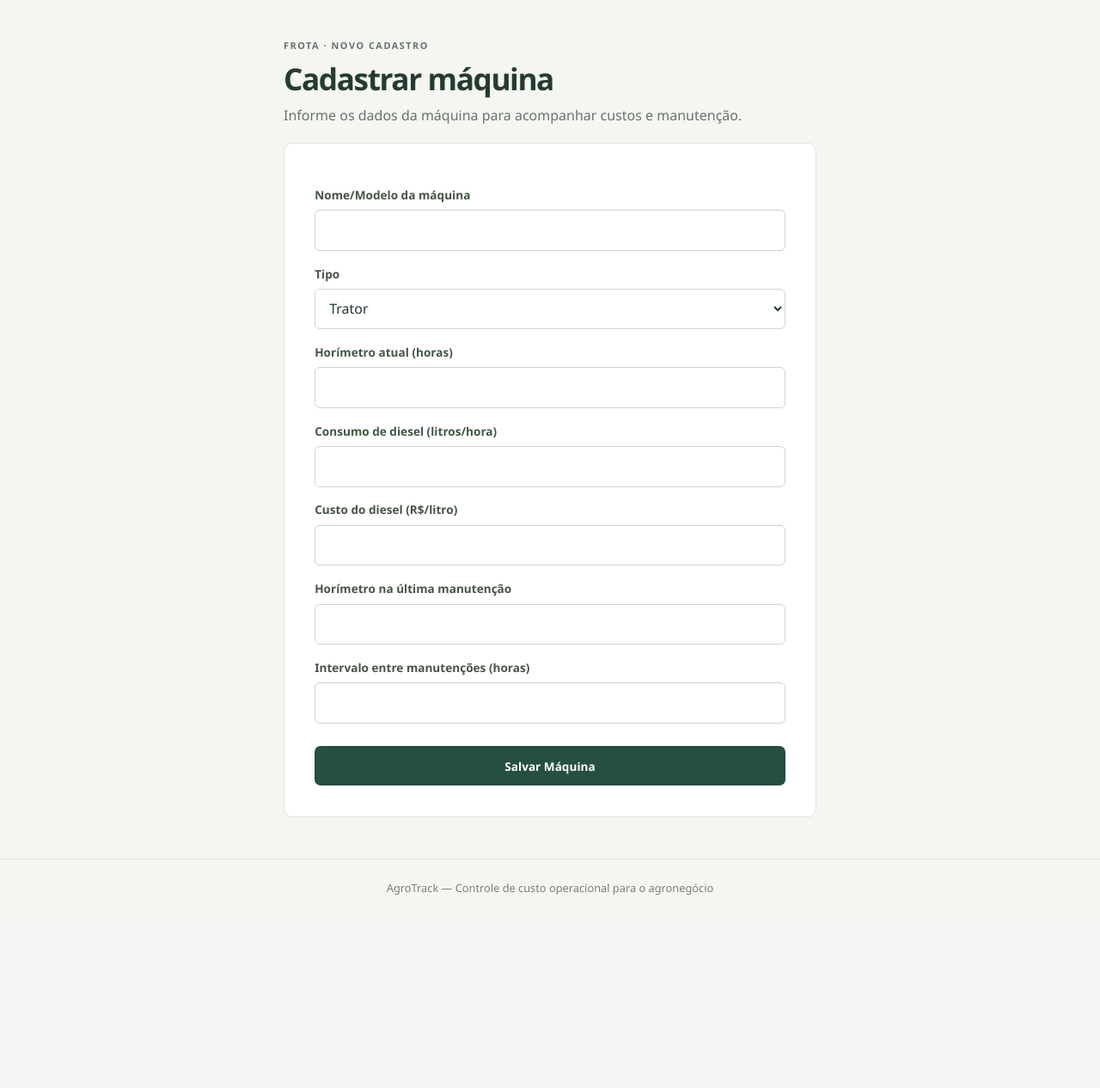
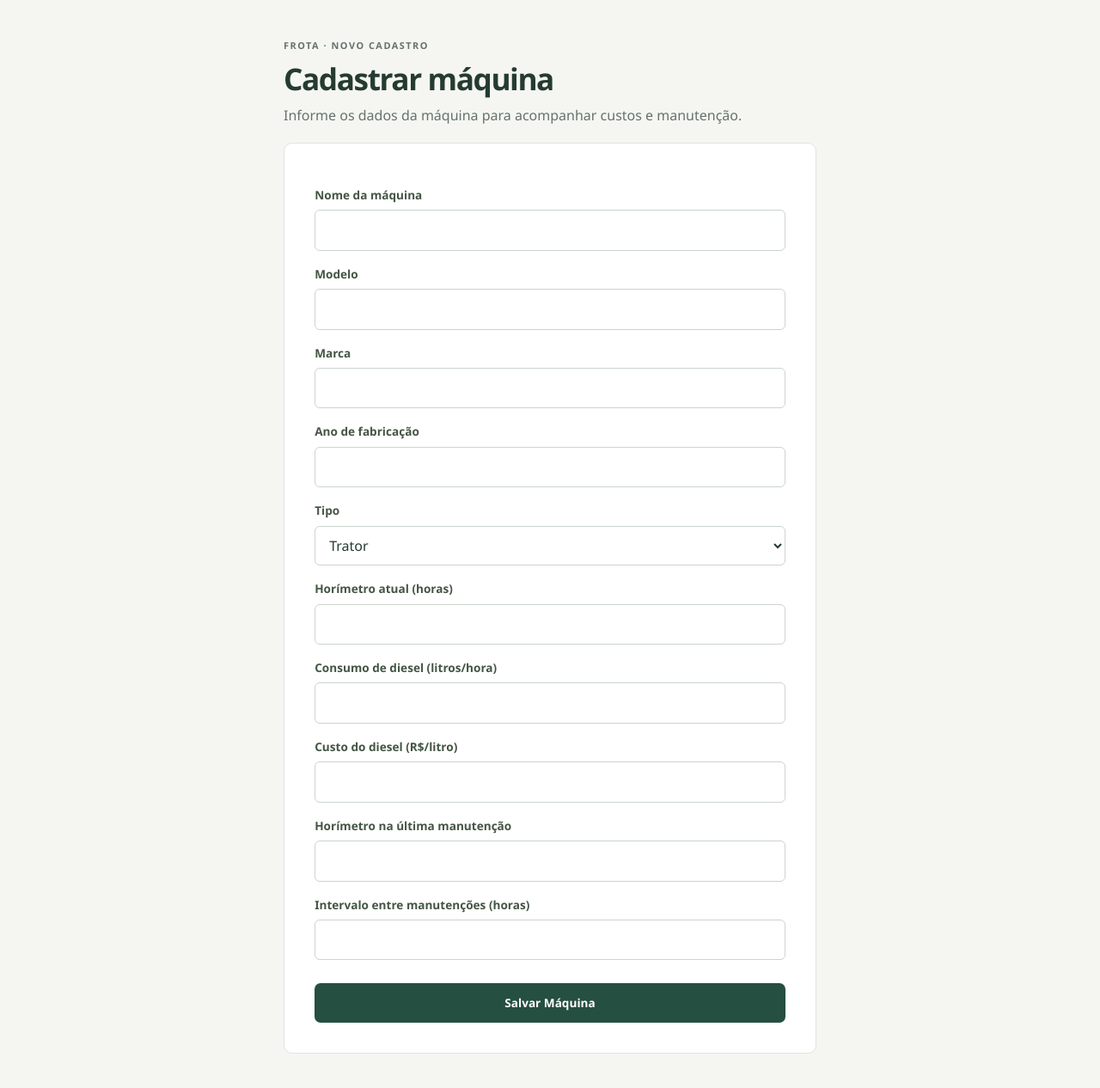
Before and after one commit to fabricio777666/AgroTrack, a Flask app: template templates/cadastro.html in a window 1280 px wide. Shown: the part 78-1344 px from the top of the page at 86% size. Before the commit the page ends 1119 px from the top, so only its background shows below. Run offline with Flask 3, Linux system fonts and the light colour scheme; the template is opened without the code that fills it, so the values that code supplies are empty.

Commit message:
Completa cadastro de máquinas com modelo, marca e ano
Implementação assistida pelo Codex a pedido da equipe. Acrescenta migração sem perda de dados e teste de regressão.

```diff
--- a/app.py
+++ b/app.py
@@ -3,7 +3,7 @@ import math
 import os
 import secrets
 import sqlite3
-from datetime import timedelta
+from datetime import datetime, timedelta
 from functools import wraps
 from pathlib import Path
 
@@ -56,12 +56,27 @@ def ler_formulario(form):
     """Valida HTML e JSON igualmente, inclusive valores NaN/infinito."""
     if not isinstance(form, dict) and not hasattr(form, 'get'):
         raise ValueError('Envie um objeto com os dados da máquina.')
-    nome, tipo = form.get('nome'), form.get('tipo')
+    nome, modelo, tipo = form.get('nome'), form.get('modelo'), form.get('tipo')
     if not isinstance(nome, str) or not 1 <= len(nome.strip()) <= 120:
         raise ValueError('Informe um nome de 1 a 120 caracteres.')
+    if not isinstance(modelo, str) or not 1 <= len(modelo.strip()) <= 120:
+        raise ValueError('Informe um modelo de 1 a 120 caracteres.')
     if tipo not in TIPOS:
         raise ValueError('Selecione um tipo de máquina válido.')
-    dados = {'nome': nome.strip(), 'tipo': tipo}
+    marca = form.get('marca', '')
+    if not isinstance(marca, str) or len(marca.strip()) > 120:
+        raise ValueError('A marca deve ter até 120 caracteres.')
+    ano = form.get('ano', '')
+    if ano not in ('', None):
+        try:
+            ano = int(ano)
+        except (TypeError, ValueError, OverflowError):
+            raise ValueError('Informe um ano válido.') from None
+        if not 1900 <= ano <= datetime.now().year + 1:
+            raise ValueError('O ano da máquina está fora do intervalo válido.')
+    else:
+        ano = None
+    dados = {'nome': nome.strip(), 'modelo': modelo.strip(), 'marca': marca.strip(), 'ano': ano, 'tipo': tipo}
     for campo, rotulo in CAMPOS_NUMERICOS.items():
         valor = form.get(campo)
         try:
--- a/docs/mariadb_schema.sql
+++ b/docs/mariadb_schema.sql
@@ -19,6 +19,9 @@ CREATE TABLE IF NOT EXISTS maquinas (
   id BIGINT UNSIGNED NOT NULL AUTO_INCREMENT PRIMARY KEY,
   fazenda_id BIGINT UNSIGNED NOT NULL,
   nome VARCHAR(120) NOT NULL,
+  modelo VARCHAR(120) NOT NULL,
+  marca VARCHAR(120) NOT NULL DEFAULT '',
+  ano SMALLINT UNSIGNED,
   tipo ENUM('Trator','Colheitadeira','Pulverizador','Outro') NOT NULL,
   horimetro_atual DECIMAL(12,1) NOT NULL,
   consumo_diesel_litros_hora DECIMAL(12,2) NOT NULL,
--- a/templates/cadastro.html
+++ b/templates/cadastro.html
@@ -7,8 +7,17 @@
 
 <form method="POST" class="form-cadastro">
     <input type="hidden" name="csrf_token" value="{{ csrf_token }}">
-    <label for="nome">Nome/Modelo da máquina</label>
+    <label for="nome">Nome da máquina</label>
     <input type="text" id="nome" name="nome" maxlength="120" value="{{ valores.get('nome', '') }}" required>
+
+    <label for="modelo">Modelo</label>
+    <input type="text" id="modelo" name="modelo" maxlength="120" value="{{ valores.get('modelo', '') }}" required>
+
+    <label for="marca">Marca</label>
+    <input type="text" id="marca" name="marca" maxlength="120" value="{{ valores.get('marca', '') }}">
+
+    <label for="ano">Ano de fabricação</label>
+    <input type="number" id="ano" name="ano" min="1900" max="2100" step="1" value="{{ valores.get('ano', '') }}">
 
     <label for="tipo">Tipo</label>
     <select id="tipo" name="tipo" required>
--- a/templates/relatorio.html
+++ b/templates/relatorio.html
@@ -10,6 +10,7 @@
         <thead>
             <tr>
                 <th>Máquina</th>
+                <th>Modelo / marca / ano</th>
                 <th>Tipo</th>
                 <th>Horímetro atual</th>
                 <th>Consumo (L/h)</th>
@@ -26,6 +27,7 @@
 
             <tr class="{% if m.alerta_manutencao %}linha-alerta{% endif %}">
                 <td>{{ m.nome }}</td>
+                <td>{{ m.modelo }}{% if m.marca %} · {{ m.marca }}{% endif %}{% if m.ano %} · {{ m.ano }}{% endif %}</td>
                 <td>{{ m.tipo }}</td>
                 <td>{{ m.horimetro_atual }} h</td>
                 <td>{{ m.consumo_diesel_litros_hora }}</td>
@@ -57,7 +59,7 @@
             </tr>
             {% else %}
             <tr>
-                <td colspan="10">Nenhuma máquina cadastrada ainda.</td>
+                <td colspan="11">Nenhuma máquina cadastrada ainda.</td>
             </tr>
             {% endfor %}
         </tbody>
```
Also changed, not shown: database.py (+20 -9 lines), templates/editar.html (+9 -0 lines), tests/test_app.py (+22 -2 lines), README.md.
